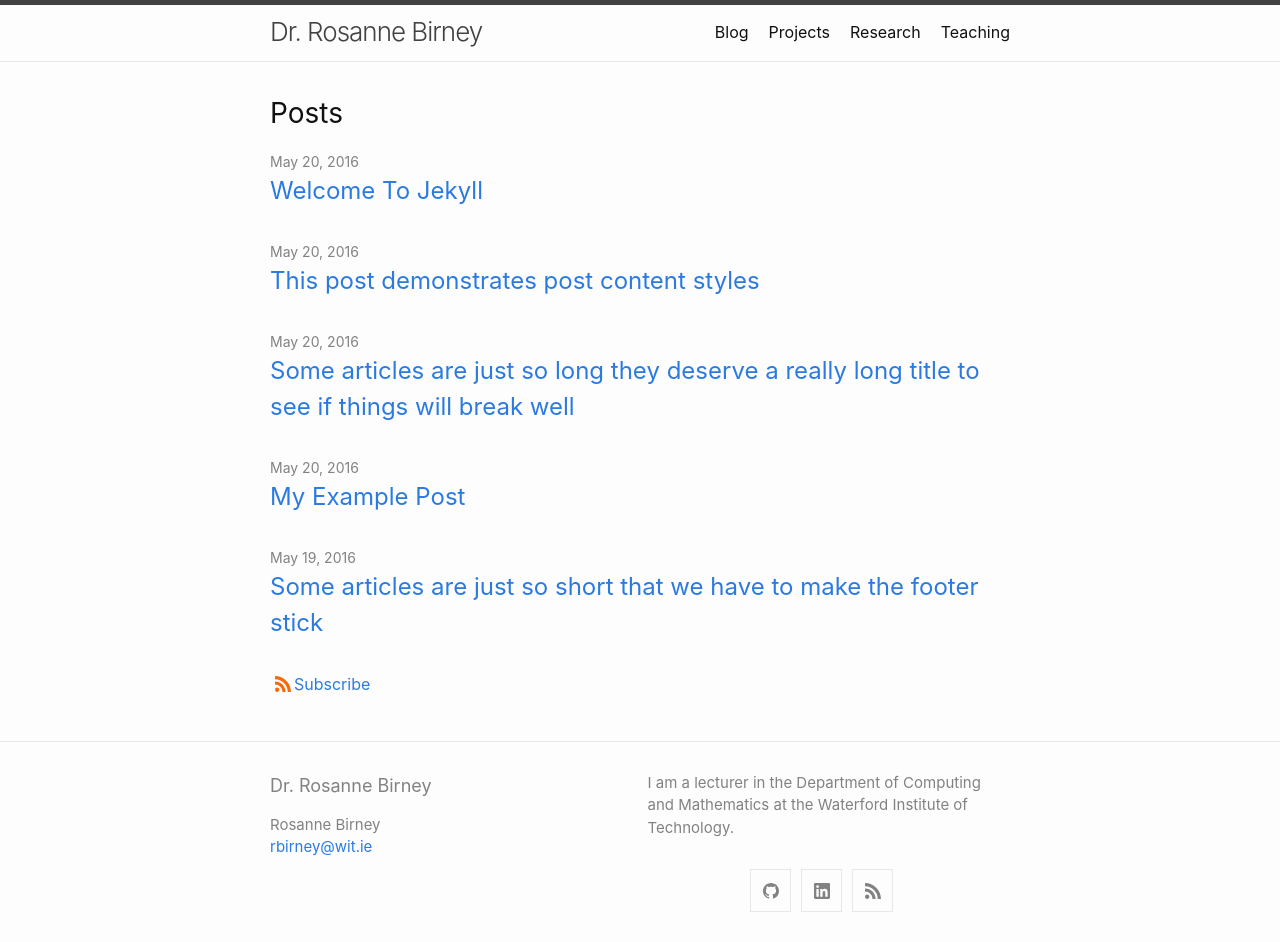
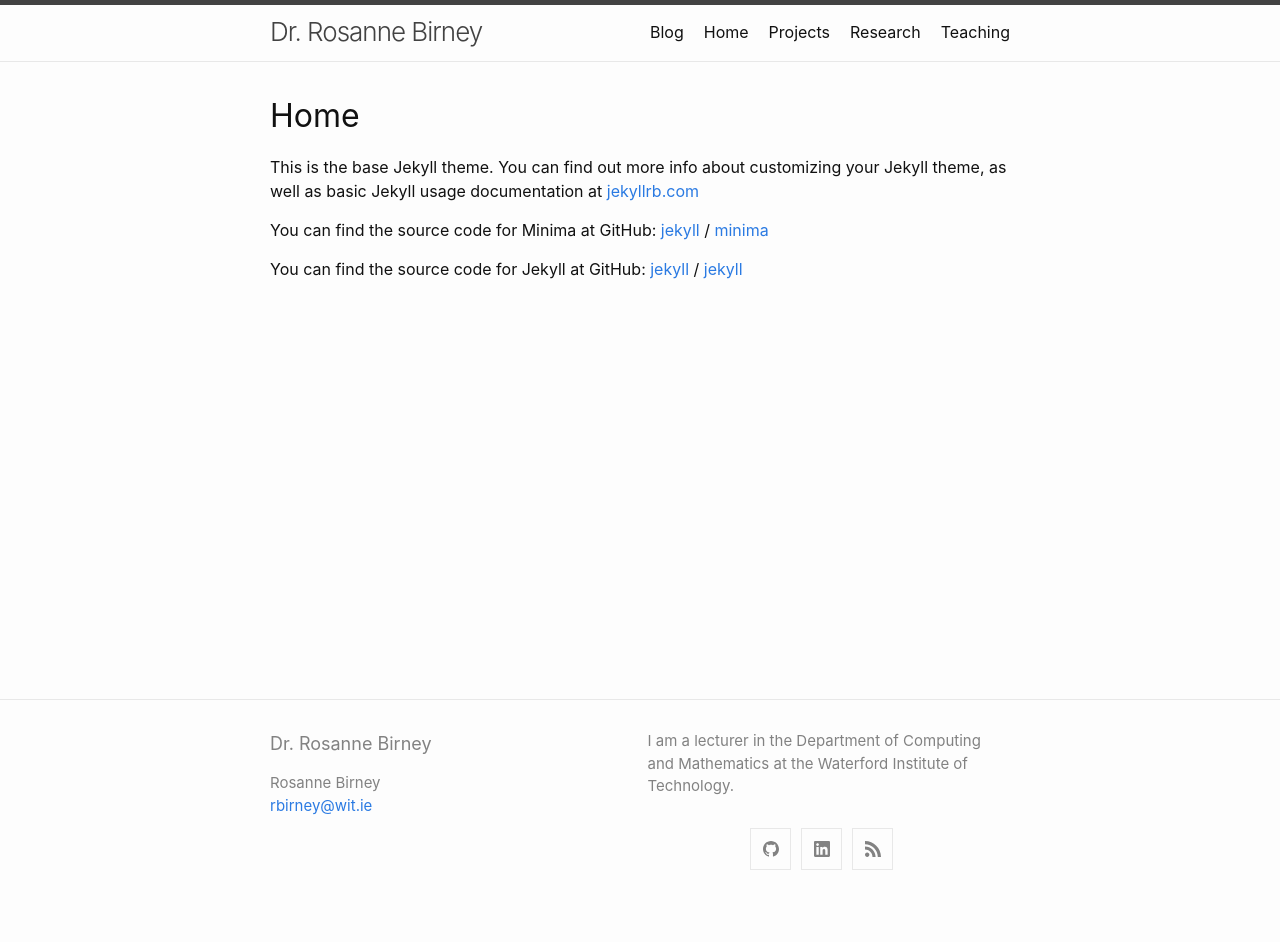
Before and after one commit to rbirney/rbirney.github.io, a Jekyll site: the page built from index.md, in a window 1280 px wide. Built offline with Jekyll 4.4.1, drawn with Linux system fonts in a browser that asks for light colours; our own code applies the rules of GitHub Pages for plain Markdown files; after the commit the page ends 900 px from its top, so only the background shows below that.

Commit message:
Please work

```diff
--- a/_layouts/blog.html
+++ b/_layouts/blog.html
@@ -2,7 +2,7 @@
 layout: default
 ---
 
-<div class="home">
+<div class="post">
 
   {{ content }}
 
--- a/_layouts/home.html
+++ b/_layouts/home.html
@@ -6,30 +6,4 @@
 
   {{ content }}
 
-  {%- if site.posts.size > 0 -%}
-    <h2 class="post-list-heading">{{ page.list_title | default: "Posts" }}</h2>
-    <ul class="post-list">
-      {%- for post in site.posts -%}
-      <li>
-        {%- assign date_format = site.minima.date_format | default: "%b %-d, %Y" -%}
-        <span class="post-meta">{{ post.date | date: date_format }}</span>
-        <h3>
-          <a class="post-link" href="{{ post.url | relative_url }}">
-            {{ post.title | escape }}
-          </a>
-        </h3>
-        {%- if site.show_excerpts -%}
-          {{ post.excerpt }}
-        {%- endif -%}
-      </li>
-      {%- endfor -%}
-    </ul>
-
-    <p class="feed-subscribe">
-      <a href="{{ 'feed.xml' | relative_url }}">
-        <svg class="svg-icon orange"><use xlink:href="{{ 'assets/minima-social-icons.svg#rss' | relative_url }}"></use></svg><span>Subscribe</span>
-      </a>
-    </p>
-  {%- endif -%}
-
 </div>
--- a/index.md
+++ b/index.md
@@ -7,3 +7,18 @@
 #
 layout: home
 ---
+
+# Home
+
+This is the base Jekyll theme. You can find out more info about customizing your Jekyll theme, as well as basic Jekyll usage documentation at [jekyllrb.com](https://jekyllrb.com/)
+
+You can find the source code for Minima at GitHub:
+[jekyll][jekyll-organization] /
+[minima](https://github.com/jekyll/minima)
+
+You can find the source code for Jekyll at GitHub:
+[jekyll][jekyll-organization] /
+[jekyll](https://github.com/jekyll/jekyll)
+
+
+[jekyll-organization]: https://github.com/jekyll
```
